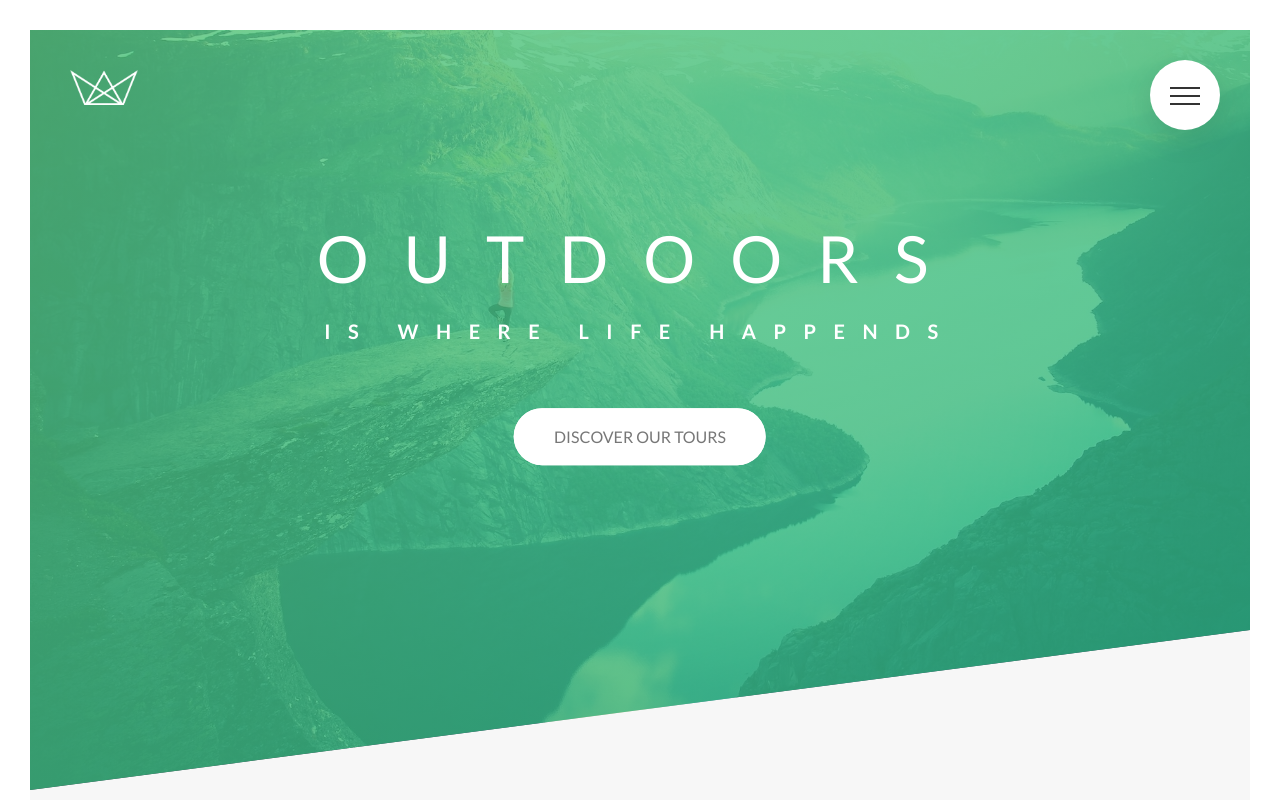
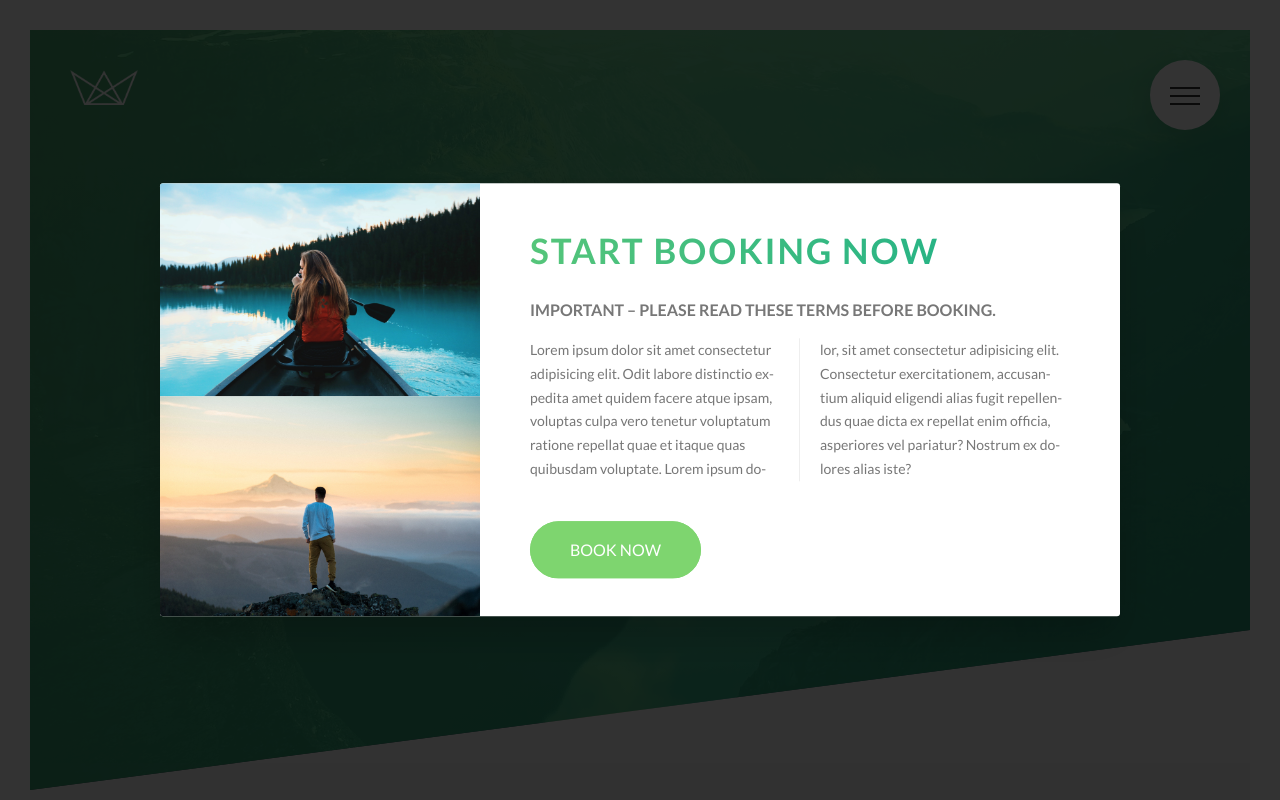
Before and after one commit to CronosMedia/natours, a website: page index.html in a window 1280 px wide. Shown: the top 800 px of the page. Drawn offline with Linux system fonts and the light colour scheme.

Commit message:
Pop-Up box created (without functionality)

```diff
--- a/index.html
+++ b/index.html
@@ -460,6 +460,35 @@
       </div>
     </footer>
 
+    <!--POP-UP BOX-->
+
+    <div class="popup">
+      <div class="popup__content">
+        <div class="popup__left">
+          <img src="img/nat-8.jpg" alt="Tour photo" class="popup__img" />
+          <img src="img/nat-9.jpg" alt="Tour photo" class="popup__img" />
+        </div>
+        <div class="popup__right">
+          <h2 class="heading-secondary u-margin-bottom-small">
+            Start booking now
+          </h2>
+          <h3 class="heading-tertiary u-margin-bottom-small">
+            Important &ndash; Please read these terms before booking.
+          </h3>
+          <p class="popup__text">
+            Lorem ipsum dolor sit amet consectetur adipisicing elit. Odit labore
+            distinctio expedita amet quidem facere atque ipsam, voluptas culpa
+            vero tenetur voluptatum ratione repellat quae et itaque quas
+            quibusdam voluptate. Lorem ipsum dolor, sit amet consectetur
+            adipisicing elit. Consectetur exercitationem, accusantium aliquid
+            eligendi alias fugit repellendus quae dicta ex repellat enim
+            officia, asperiores vel pariatur? Nostrum ex dolores alias iste?
+          </p>
+          <a href="#" class="btn btn--green">Book now</a>
+        </div>
+      </div>
+    </div>
+
     <!--
 
     -->
--- a/sass/abstracts/_mixins.scss
+++ b/sass/abstracts/_mixins.scss
@@ -5,3 +5,10 @@
     clear: both;
   }
 }
+
+@mixin absCenter {
+  position: absolute;
+  top: 50%;
+  left: 50%;
+  transform: translate(-50%, -50%);
+}
--- /dev/null
+++ b/sass/components/_popup.scss
@@ -0,0 +1,55 @@
+.popup {
+  height: 100vh;
+  width: 100%;
+  position: fixed;
+  top: 0;
+  left: 0;
+  background-color: rgba($color-black, 0.8);
+  z-index: 9999;
+
+  &__content {
+    @include absCenter;
+
+    width: 75%;
+    background-color: $color-white;
+    box-shadow: 0 2rem 4rem rgba($color-black, 0.2);
+    border-radius: 3px;
+    display: table;
+    overflow: hidden;
+  }
+
+  &__left {
+    width: 33.333333%;
+    display: table-cell;
+  }
+
+  &__right {
+    width: 66.6666667%;
+    display: table-cell;
+    vertical-align: middle;
+    padding: 3rem 5rem;
+  }
+
+  &__img {
+    display: block;
+    width: 100%;
+  }
+
+  &__text {
+    font-size: 1.4rem;
+    margin-bottom: 4rem;
+
+    -moz-column-count: 2;
+    -moz-column-gap: 4rem;
+    -moz-column-rule: 1px solid $color-grey-light-2;
+
+    column-count: 2;
+    column-gap: 4rem;
+    column-rule: 1px solid $color-grey-light-2;
+
+    -moz-hyphens: auto;
+    -ms-hyphens: auto;
+    -webkit-hyphens: auto;
+    hyphens: auto;
+  }
+}
--- a/sass/main.scss
+++ b/sass/main.scss
@@ -13,6 +13,7 @@
 @import "components/composition";
 @import "components/form";
 @import "components/feature-box";
+@import "components/popup";
 @import "components/story";
 
 @import "layout/footer";
```
Also changed, not shown: css/style.css.
